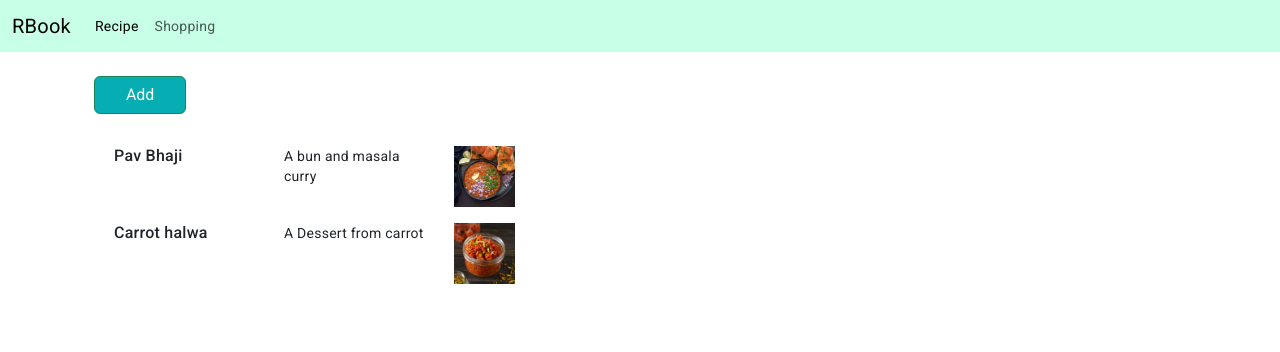
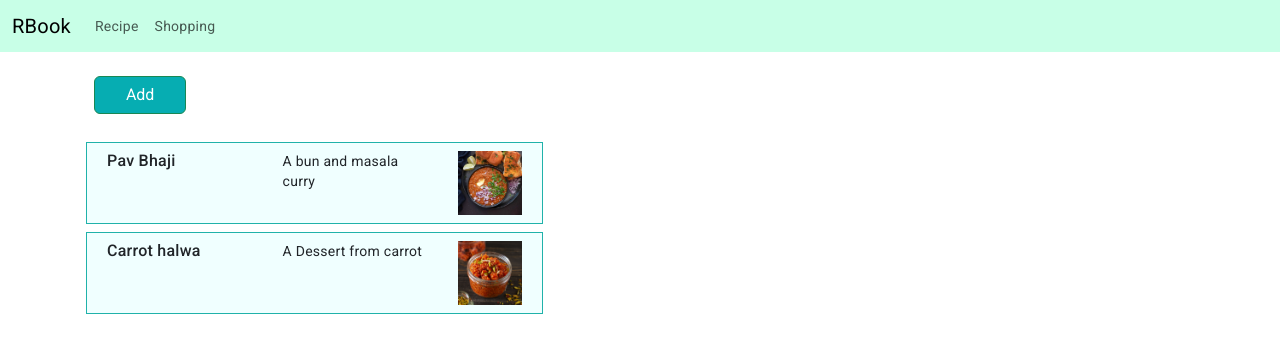
Before and after one commit to nvandana1/Recipe, an Angular app in the folder recipe/: page /recipe in a window 1280 px wide. Shown: the top 352 px of the page. Built offline with nearby package versions, Linux system fonts and the light colour scheme.

Commit message:
active router by bootstrap

```diff
--- a/recipe/src/app/app-routing.module.ts
+++ b/recipe/src/app/app-routing.module.ts
@@ -7,6 +7,8 @@ const routes: Routes = [{
   path:'recipe',component:RecipeComponent
 },{
   path:'shopping',component:ShoppingComponent
+},{
+  path:'',redirectTo:'recipe', pathMatch:'full'
 }];
 
 @NgModule({
--- a/recipe/src/app/header/header.component.html
+++ b/recipe/src/app/header/header.component.html
@@ -3,10 +3,10 @@
     <a class="navbar-brand" href="#">RBook</a>
     <div class="collapse navbar-collapse" id="navbarSupportedContent">
       <ul class="navbar-nav me-auto mb-2 mb-lg-0">
-        <li class="nav-item">
-          <a class="nav-link active" aria-current="page" routerLink="/recipe">Recipe</a>
+        <li class="nav-item" routerLinkActive="active">
+          <a class="nav-link" aria-current="page" routerLink="/recipe">Recipe</a>
         </li>
-        <li class="nav-item">
+        <li class="nav-item" routerLinkActive="active">
           <a class="nav-link" routerLink="/shopping">Shopping</a>
         </li>
       </ul>
--- a/recipe/src/app/recipe/recipe-list/recipe-item/recipe-item.component.html
+++ b/recipe/src/app/recipe/recipe-list/recipe-item/recipe-item.component.html
@@ -1,4 +1,4 @@
-<div class="row p-2" (click)="selectedItem(rec)">
+<div class="row p-2 list" (click)="selectedItem(rec)">
   <div class="col">
     <div class="row">
       <div class="col h6">{{rec.name}}</div>
--- a/recipe/src/app/recipe/recipe-list/recipe-item/recipe-item.component.scss
+++ b/recipe/src/app/recipe/recipe-list/recipe-item/recipe-item.component.scss
@@ -0,0 +1,8 @@
+.list{
+    border: 1px solid lightseagreen;
+    background: azure;
+}
+
+.list:hover,.list:active{
+    background-color: #bee1e1;
+}
--- a/recipe/src/app/recipe/recipe-list/recipe-list.component.html
+++ b/recipe/src/app/recipe/recipe-list/recipe-list.component.html
@@ -3,7 +3,7 @@
     <button class="btn btn-success col-md-5">Add</button>
   </div>
   <div class="col-xs-12">
-    <div class="container-fluid" style="max-width: 100%;" *ngFor="let rec of recipe">
+    <div class="container-fluid p-1" style="max-width: 100%;" *ngFor="let rec of recipe">
       <app-recipe-item [rec]="rec"></app-recipe-item>
       </div>
   </div>
--- a/recipe/src/app/recipe/recipe.component.html
+++ b/recipe/src/app/recipe/recipe.component.html
@@ -3,6 +3,6 @@
         <app-recipelist [recipe]="recipe"></app-recipelist>
     </div>
     <div class="col-md-7">
-        <app-recipe-details></app-recipe-details>
+        <app-recipe-details ></app-recipe-details>
     </div>
 </div>
```
